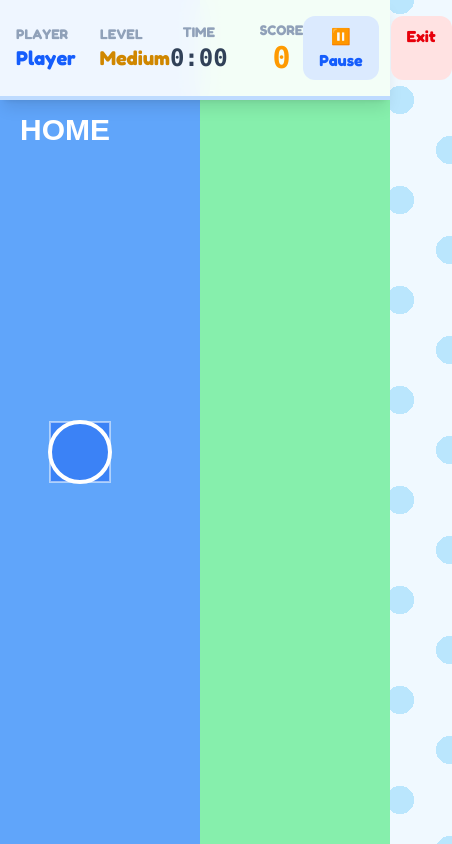
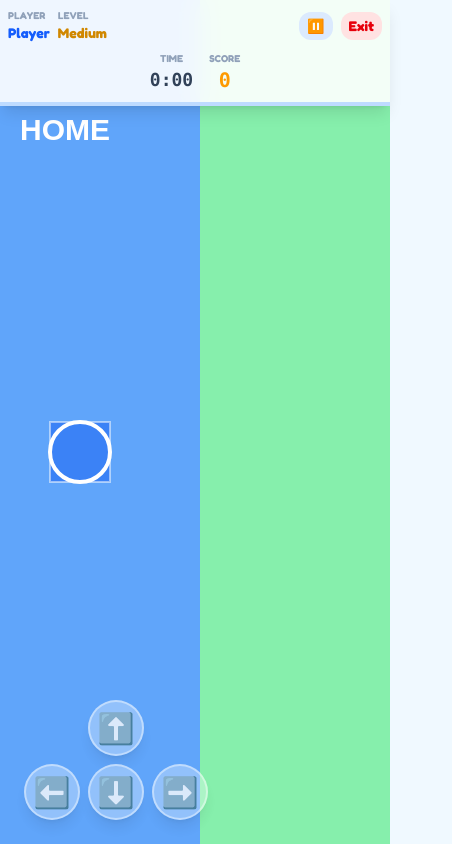
Before and after one commit to vagelious/game.kids.navigator, a Next.js app: page /game in a window 390 px wide. Both pictures are taken after a click on the button "Start!". Shown: the whole page, 452 px wide, since content can reach past the window. Built offline with nearby package versions, Linux system fonts and the light colour scheme.

Commit message:
Implement mobile controls and enhance safe zone functionality in game canvas. Added touch controls for directional movement and improved boundary clamping for obstacles. Updated UI elements for better responsiveness and visual clarity during gameplay.

```diff
--- a/app/game/game-canvas.tsx
+++ b/app/game/game-canvas.tsx
@@ -25,6 +25,8 @@ export default function GameCanvas() {
   const FOOTER_HEIGHT = 20  // Small padding at bottom
   const SAFE_ZONE_TOP = HEADER_HEIGHT + 20
   const SAFE_ZONE_BOTTOM = FOOTER_HEIGHT + 20
+  const SAFE_ZONE_LEFT = 220 // Start Zone Width + padding
+  const SAFE_ZONE_RIGHT = 220 // End Zone Width + padding
 
   const [score, setScore] = useState(0)
   const [timeElapsed, setTimeElapsed] = useState(0)
@@ -312,8 +314,12 @@ export default function GameCanvas() {
           // Bounce off horizontal limits (local area patrol)
           // We can't easily check "local area" without storing initial pos,
           // so let's just clamp to world bounds for now or let them roam
-          if (obs.x < 0 || obs.x + obs.width > WORLD_WIDTH) {
+          if (obs.x < SAFE_ZONE_LEFT || obs.x + obs.width > WORLD_WIDTH - SAFE_ZONE_RIGHT) {
             obs.vx = -(obs.vx || 0)
+
+            // Clamp position
+            if (obs.x < SAFE_ZONE_LEFT) obs.x = SAFE_ZONE_LEFT
+            if (obs.x + obs.width > WORLD_WIDTH - SAFE_ZONE_RIGHT) obs.x = WORLD_WIDTH - SAFE_ZONE_RIGHT - obs.width
           }
         }
 
@@ -424,9 +430,22 @@ export default function GameCanvas() {
     animationFrameRef.current = requestAnimationFrame(gameLoop)
   }
 
+  // Handle resizing
+  useEffect(() => {
+    const handleResize = () => {
+      if (canvasRef.current) {
+        canvasRef.current.width = window.innerWidth
+        canvasRef.current.height = window.innerHeight
+      }
+    }
+
+    window.addEventListener('resize', handleResize)
+    return () => window.removeEventListener('resize', handleResize)
+  }, [])
+
   useEffect(() => {
     if (gameState === 'playing') {
-        // Resize canvas to window
+        // Initial resize
         if (canvasRef.current) {
             canvasRef.current.width = window.innerWidth
             canvasRef.current.height = window.innerHeight
@@ -478,15 +497,15 @@ export default function GameCanvas() {
 
       {/* Top HUD Bar */}
       {gameState === 'playing' && (
-        <div className="absolute top-0 left-0 w-full bg-white/90 backdrop-blur-md border-b-4 border-blue-200 p-4 flex justify-between items-center z-20 shadow-lg">
-          <div className="flex items-center gap-6">
+        <div className="absolute top-0 left-0 w-full bg-white/90 backdrop-blur-md border-b-4 border-blue-200 p-2 md:p-4 flex flex-wrap justify-between items-center z-20 shadow-lg gap-2">
+          <div className="flex items-center gap-2 md:gap-6">
             <div className="flex flex-col">
-              <span className="text-sm font-bold text-slate-400 uppercase">Player</span>
-              <span className="text-xl font-bold text-blue-600">{playerName || 'Player'}</span>
+              <span className="text-[10px] md:text-sm font-bold text-slate-400 uppercase">Player</span>
+              <span className="text-sm md:text-xl font-bold text-blue-600 truncate max-w-[80px] md:max-w-none">{playerName || 'Player'}</span>
             </div>
             <div className="flex flex-col">
-              <span className="text-sm font-bold text-slate-400 uppercase">Level</span>
-              <span className={`text-xl font-bold capitalize ${
+              <span className="text-[10px] md:text-sm font-bold text-slate-400 uppercase">Level</span>
+              <span className={`text-sm md:text-xl font-bold capitalize ${
                 gameConfig.difficulty === 'easy' ? 'text-green-500' :
                 gameConfig.difficulty === 'medium' ? 'text-yellow-600' : 'text-red-500'
               }`}>
@@ -495,33 +514,76 @@ export default function GameCanvas() {
             </div>
           </div>
 
-          <div className="flex items-center gap-8">
+          <div className="flex items-center gap-4 md:gap-8 order-last md:order-none w-full md:w-auto justify-center">
             <div className="text-center">
-              <span className="block text-sm font-bold text-slate-400 uppercase">Time</span>
-              <span className="text-2xl font-bold text-slate-700 font-mono">
+              <span className="block text-[10px] md:text-sm font-bold text-slate-400 uppercase">Time</span>
+              <span className="text-lg md:text-2xl font-bold text-slate-700 font-mono">
                 {Math.floor(timeElapsed / 60)}:{(timeElapsed % 60).toString().padStart(2, '0')}
               </span>
             </div>
             <div className="text-center">
-              <span className="block text-sm font-bold text-slate-400 uppercase">Score</span>
-              <span className="text-3xl font-bold text-amber-500 font-mono">{score}</span>
+              <span className="block text-[10px] md:text-sm font-bold text-slate-400 uppercase">Score</span>
+              <span className="text-xl md:text-3xl font-bold text-amber-500 font-mono">{score}</span>
             </div>
           </div>
 
-          <div className="flex gap-3">
+          <div className="flex gap-2 md:gap-3">
             <button
               onClick={togglePause}
-              className="px-4 py-2 bg-blue-100 text-blue-600 rounded-xl font-bold hover:bg-blue-200 transition-colors"
+              className="px-2 md:px-4 py-1 md:py-2 bg-blue-100 text-blue-600 rounded-xl font-bold hover:bg-blue-200 transition-colors text-sm md:text-base"
             >
-              {isPaused ? '▶️ Resume' : '⏸️ Pause'}
+              {isPaused ? '▶️' : '⏸️'}
             </button>
             <Link
               href="/"
-              className="px-4 py-2 bg-red-100 text-red-600 rounded-xl font-bold hover:bg-red-200 transition-colors"
+              className="px-2 md:px-4 py-1 md:py-2 bg-red-100 text-red-600 rounded-xl font-bold hover:bg-red-200 transition-colors text-sm md:text-base"
             >
               Exit
             </Link>
           </div>
+        </div>
+      )}
+
+      {/* Mobile Controls (D-Pad) */}
+      {gameState === 'playing' && !isPaused && (
+        <div className="absolute bottom-6 left-6 z-40 grid grid-cols-3 gap-2 md:hidden opacity-80 touch-none select-none">
+            {/* Row 1 */}
+            <div />
+            <button
+                className="w-14 h-14 bg-white/40 backdrop-blur-md rounded-full border-2 border-white/60 active:bg-blue-400/80 active:scale-95 transition-all flex items-center justify-center text-3xl shadow-lg touch-none select-none"
+                onTouchStart={(e) => { e.preventDefault(); keysRef.current['ArrowUp'] = true }}
+                onTouchEnd={(e) => { e.preventDefault(); keysRef.current['ArrowUp'] = false }}
+                onMouseDown={() => keysRef.current['ArrowUp'] = true}
+                onMouseUp={() => keysRef.current['ArrowUp'] = false}
+                onMouseLeave={() => keysRef.current['ArrowUp'] = false}
+            >⬆️</button>
+            <div />
+
+            {/* Row 2 */}
+            <button
+                className="w-14 h-14 bg-white/40 backdrop-blur-md rounded-full border-2 border-white/60 active:bg-blue-400/80 active:scale-95 transition-all flex items-center justify-center text-3xl shadow-lg touch-none select-none"
+                onTouchStart={(e) => { e.preventDefault(); keysRef.current['ArrowLeft'] = true }}
+                onTouchEnd={(e) => { e.preventDefault(); keysRef.current['ArrowLeft'] = false }}
+                onMouseDown={() => keysRef.current['ArrowLeft'] = true}
+                onMouseUp={() => keysRef.current['ArrowLeft'] = false}
+                onMouseLeave={() => keysRef.current['ArrowLeft'] = false}
+            >⬅️</button>
+            <button
+                className="w-14 h-14 bg-white/40 backdrop-blur-md rounded-full border-2 border-white/60 active:bg-blue-400/80 active:scale-95 transition-all flex items-center justify-center text-3xl shadow-lg touch-none select-none"
+                onTouchStart={(e) => { e.preventDefault(); keysRef.current['ArrowDown'] = true }}
+                onTouchEnd={(e) => { e.preventDefault(); keysRef.current['ArrowDown'] = false }}
+                onMouseDown={() => keysRef.current['ArrowDown'] = true}
+                onMouseUp={() => keysRef.current['ArrowDown'] = false}
+                onMouseLeave={() => keysRef.current['ArrowDown'] = false}
+            >⬇️</button>
+            <button
+                className="w-14 h-14 bg-white/40 backdrop-blur-md rounded-full border-2 border-white/60 active:bg-blue-400/80 active:scale-95 transition-all flex items-center justify-center text-3xl shadow-lg touch-none select-none"
+                onTouchStart={(e) => { e.preventDefault(); keysRef.current['ArrowRight'] = true }}
+                onTouchEnd={(e) => { e.preventDefault(); keysRef.current['ArrowRight'] = false }}
+                onMouseDown={() => keysRef.current['ArrowRight'] = true}
+                onMouseUp={() => keysRef.current['ArrowRight'] = false}
+                onMouseLeave={() => keysRef.current['ArrowRight'] = false}
+            >➡️</button>
         </div>
       )}
 
```
